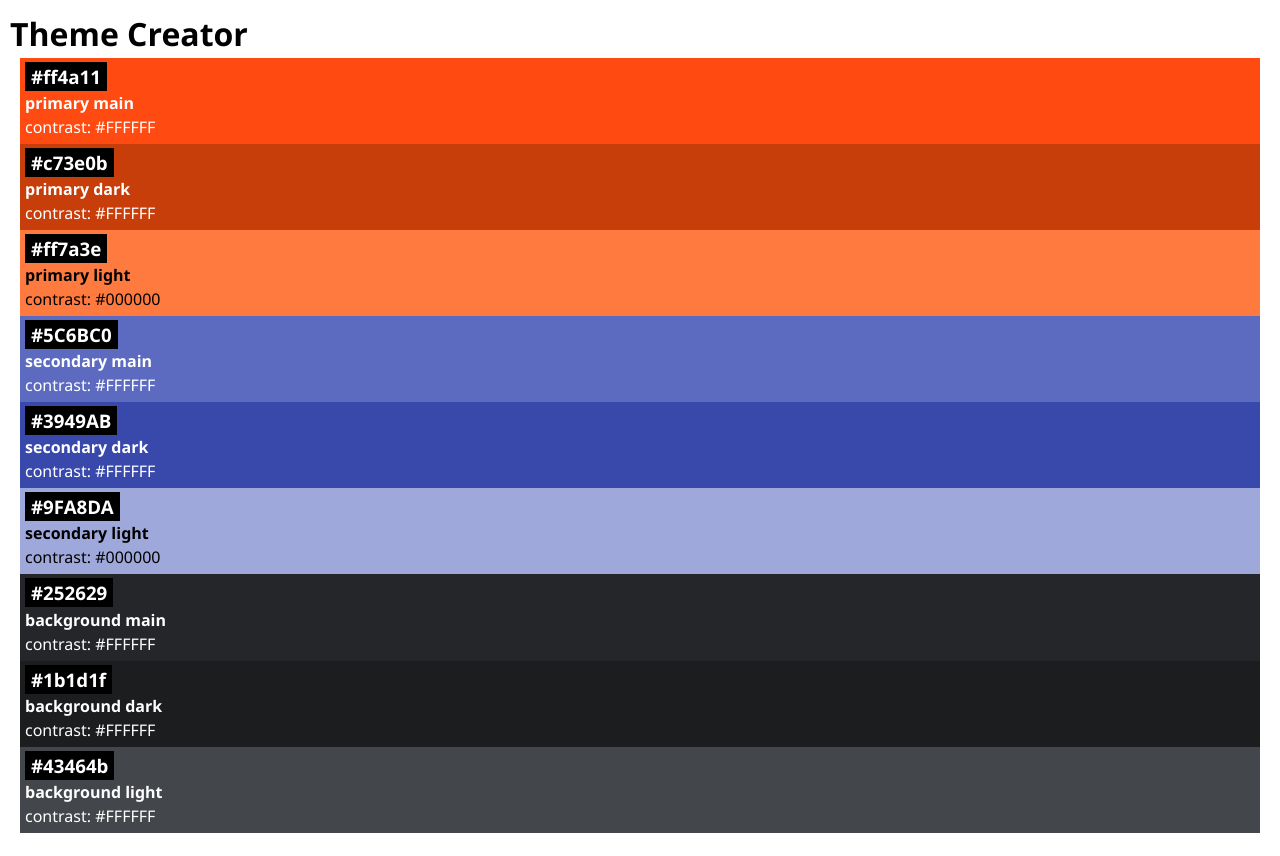
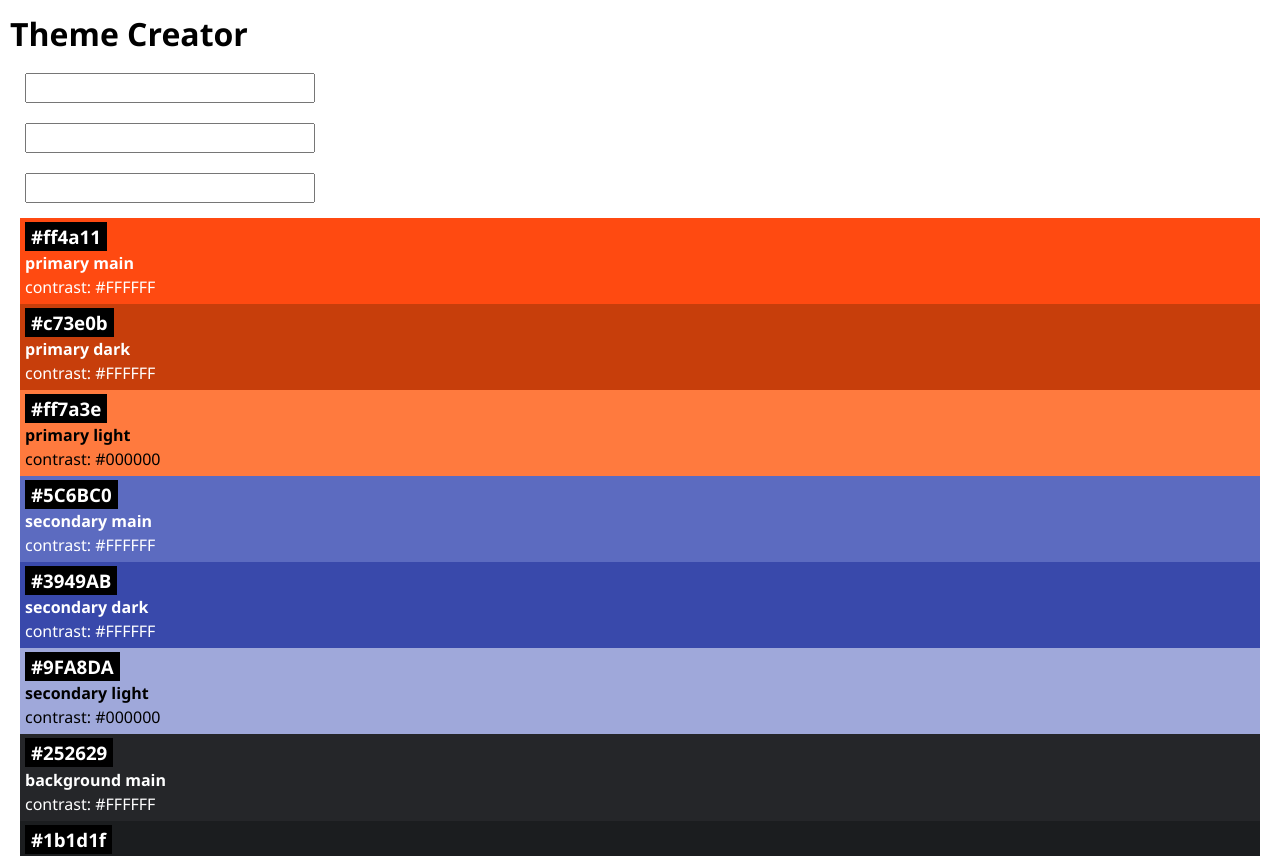
Before and after one commit to janlahse/recap-project-4, a React (Vite) app: page / in a window 1280 px wide. Shown: the top 856 px of the page. Built offline with nearby package versions, Linux system fonts and the light colour scheme.

Commit message:
created ColorForm component, added inputs including css

```diff
--- a/src/App.jsx
+++ b/src/App.jsx
@@ -1,12 +1,13 @@
 import { initialColors } from "./lib/colors";
 import Color from "./Components/Color/Color";
 import "./App.css";
+import { ColorForm } from "./Components/ColorForm/ColorForm";
 
 function App() {
   return (
     <>
       <h1>Theme Creator</h1>
-
+      <ColorForm></ColorForm>
       {initialColors.map((color) => {
         return <Color key={color.id} color={color} />;
       })}
--- /dev/null
+++ b/src/Components/ColorForm/ColorForm.css
@@ -0,0 +1,11 @@
+form {
+  display: flex;
+  flex-direction: column;
+  width: 300px;
+  margin: 0px 10px;
+  padding: 5px;
+}
+
+input {
+  margin: 10px 0;
+}
--- /dev/null
+++ b/src/Components/ColorForm/ColorForm.jsx
@@ -0,0 +1,11 @@
+import "./ColorForm.css";
+
+export function ColorForm() {
+  return (
+    <form>
+      <input name="role"></input>
+      <input name="hex"></input>
+      <input name="contrastText"></input>
+    </form>
+  );
+}
```
